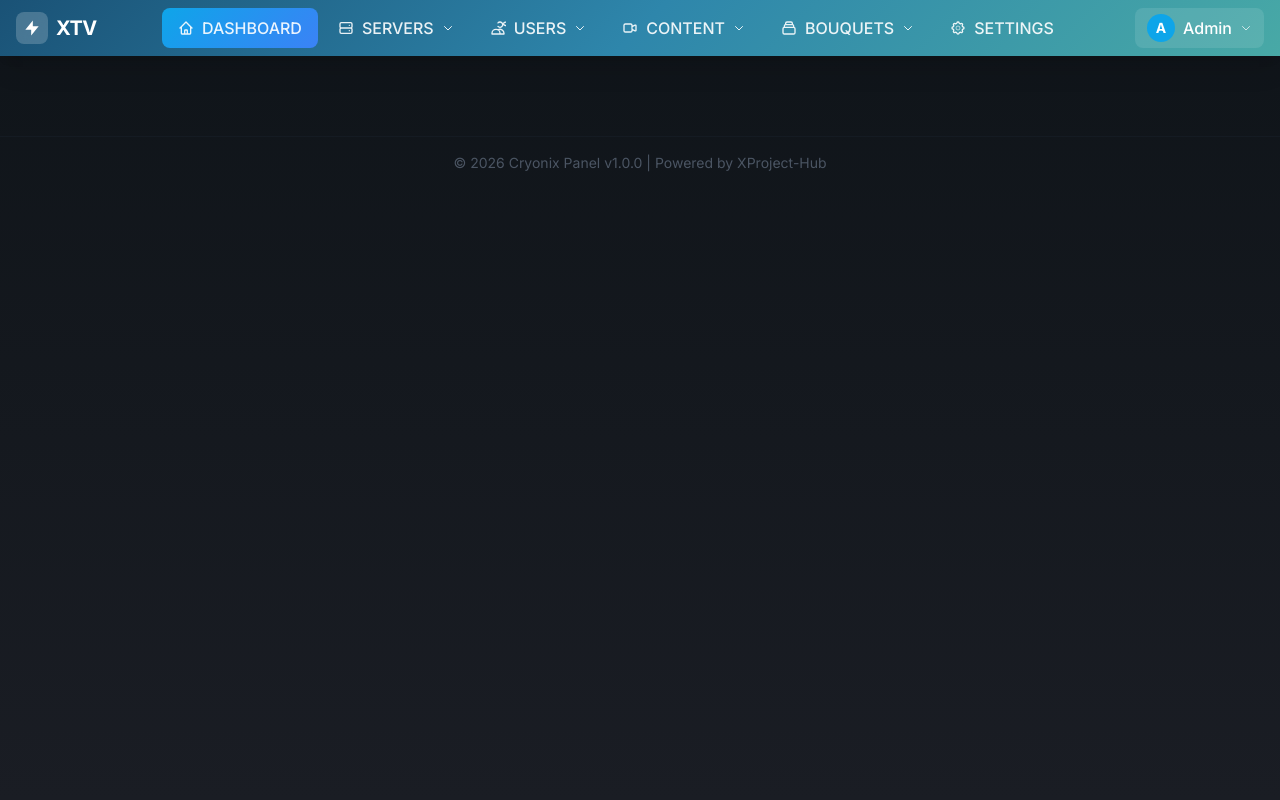
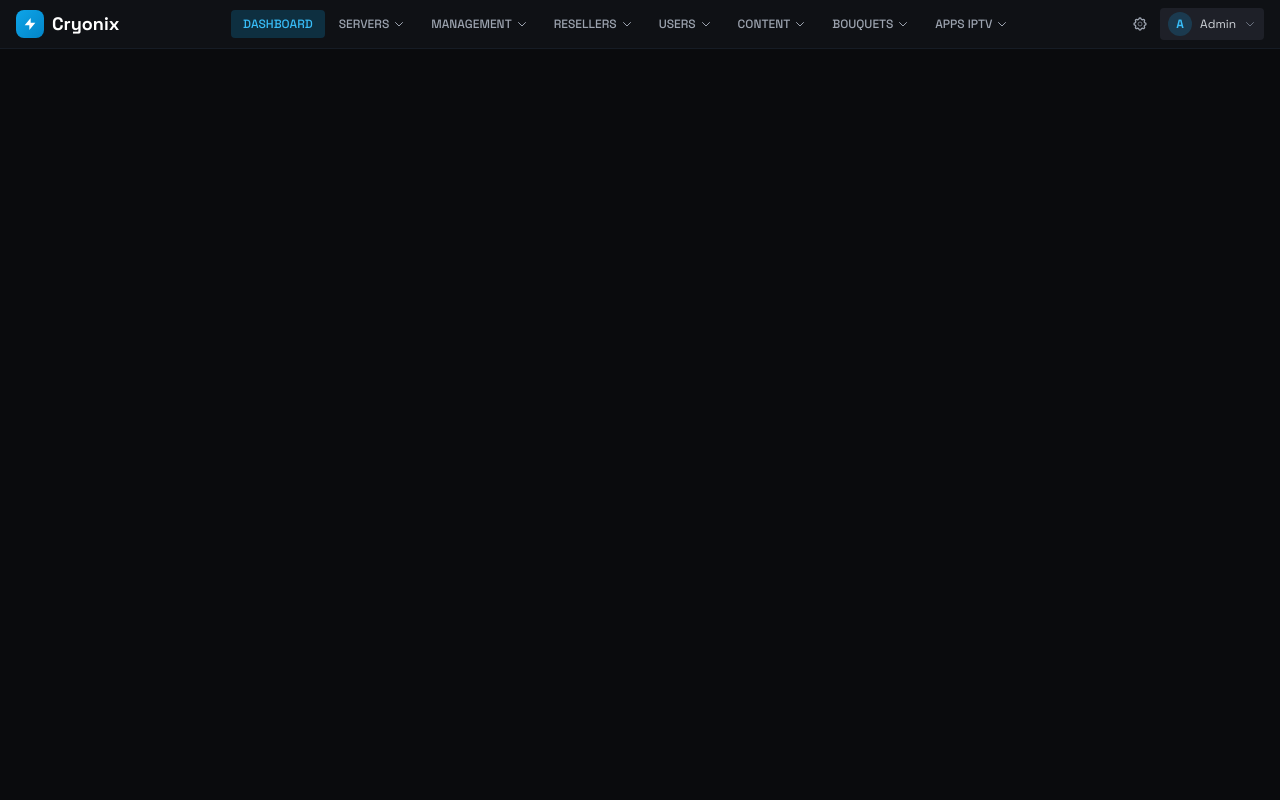
Before and after one commit to XProject-hub/Cryonix-Panel, a PHP site: page /layout.php in a window 1280 px wide. Run offline with PHP 8.4, Linux system fonts and the light colour scheme; some libraries are stand-ins or nearby versions.

Commit message:
Smaller nav, original Cryonix colors and style

```diff
--- a/views/admin/layout.php
+++ b/views/admin/layout.php
@@ -1,7 +1,7 @@
 <?php
 /**
  * Cryonix Panel - Admin Layout
- * Xtream UI Style Top Navigation
+ * Top Navigation Style
  * Copyright 2026 XProject-Hub
  */
 $adminPath = defined('ADMIN_PATH') ? ADMIN_PATH : '/admin';
@@ -14,12 +14,12 @@ $currentRoute = $_SERVER['ADMIN_ROUTE'] ?? '/dashboard';
     <meta name="viewport" content="width=device-width, initial-scale=1.0">
     <title><?= $pageTitle ?? 'Admin' ?> - Cryonix Panel</title>
     <script src="https://cdn.tailwindcss.com"></script>
-    <link href="https://fonts.googleapis.com/css2?family=Inter:wght@400;500;600;700&display=swap" rel="stylesheet">
+    <link href="https://fonts.googleapis.com/css2?family=Space+Grotesk:wght@400;500;600;700&display=swap" rel="stylesheet">
     <script>
         tailwind.config = {
             theme: {
                 extend: {
-                    fontFamily: { 'sans': ['Inter', 'system-ui'] },
+                    fontFamily: { 'sans': ['Space Grotesk', 'system-ui'] },
                     colors: {
                         'cryo': { 400: '#38bdf8', 500: '#0ea5e9', 600: '#0284c7' },
                         'dark': { 800: '#1e2028', 900: '#0f1115', 950: '#0a0b0d' }
@@ -32,145 +32,141 @@ $currentRoute = $_SERVER['ADMIN_ROUTE'] ?? '/dashboard';
         .glass { backdrop-filter: blur(12px); background: rgba(15, 17, 21, 0.95); }
         .nav-item { position: relative; }
         .nav-item:hover .dropdown { display: block; }
-        .dropdown { display: none; position: absolute; top: 100%; left: 0; min-width: 200px; z-index: 50; }
-        .nav-link.active { background: linear-gradient(135deg, #0ea5e9 0%, #3b82f6 100%); }
-        .header-gradient { background: linear-gradient(135deg, #1a5276 0%, #2e86ab 50%, #48a9a6 100%); }
-        body { background: linear-gradient(180deg, #0f1419 0%, #1a1d24 100%); min-height: 100vh; }
+        .dropdown { display: none; position: absolute; top: 100%; left: 0; min-width: 180px; z-index: 50; }
+        .nav-link.active { background: rgba(14, 165, 233, 0.2); color: #38bdf8; }
     </style>
 </head>
-<body class="text-gray-100 font-sans">
-    <!-- Top Header Bar -->
-    <header class="header-gradient shadow-xl">
-        <div class="container mx-auto px-4">
-            <div class="flex items-center justify-between h-14">
+<body class="bg-dark-950 text-gray-100 font-sans min-h-screen">
+    <!-- Top Navigation -->
+    <header class="bg-dark-900 border-b border-gray-800/50 sticky top-0 z-40">
+        <div class="flex items-center justify-between px-4 h-12">
             <!-- Logo -->
             <a href="<?= $adminPath ?>/dashboard" class="flex items-center gap-2">
-                    <div class="w-8 h-8 rounded-lg bg-white/20 flex items-center justify-center backdrop-blur">
-                        <svg class="w-5 h-5 text-white" fill="currentColor" viewBox="0 0 24 24">
+                <div class="w-7 h-7 rounded-lg bg-gradient-to-br from-cryo-500 to-cryo-600 flex items-center justify-center">
+                    <svg class="w-4 h-4 text-white" fill="currentColor" viewBox="0 0 24 24">
                         <path d="M13 10V3L4 14h7v7l9-11h-7z"/>
                     </svg>
                 </div>
-                    <span class="text-xl font-bold text-white tracking-tight">XTV</span>
+                <span class="text-lg font-bold text-white">Cryonix</span>
             </a>
 
             <!-- Navigation -->
-                <nav class="flex items-center gap-1">
+            <nav class="flex items-center gap-0.5">
                 <!-- Dashboard -->
-                    <a href="<?= $adminPath ?>/dashboard" class="nav-link px-4 py-2 rounded-lg text-white/90 hover:bg-white/10 font-medium transition flex items-center gap-2 <?= $currentRoute === '/dashboard' ? 'active' : '' ?>">
-                        <svg class="w-4 h-4" fill="none" stroke="currentColor" viewBox="0 0 24 24"><path stroke-linecap="round" stroke-linejoin="round" stroke-width="2" d="M3 12l2-2m0 0l7-7 7 7M5 10v10a1 1 0 001 1h3m10-11l2 2m-2-2v10a1 1 0 01-1 1h-3m-6 0a1 1 0 001-1v-4a1 1 0 011-1h2a1 1 0 011 1v4a1 1 0 001 1m-6 0h6"/></svg>
+                <a href="<?= $adminPath ?>/dashboard" class="nav-link px-3 py-1.5 rounded text-xs font-medium transition <?= $currentRoute === '/dashboard' ? 'active' : 'text-gray-400 hover:text-white hover:bg-dark-800' ?>">
                     DASHBOARD
                 </a>
 
-                    <!-- Servers Dropdown -->
+                <!-- Servers -->
                 <div class="nav-item">
-                        <button class="nav-link px-4 py-2 rounded-lg text-white/90 hover:bg-white/10 font-medium transition flex items-center gap-2 <?= str_starts_with($currentRoute, '/servers') ? 'active' : '' ?>">
-                            <svg class="w-4 h-4" fill="none" stroke="currentColor" viewBox="0 0 24 24"><path stroke-linecap="round" stroke-linejoin="round" stroke-width="2" d="M5 12h14M5 12a2 2 0 01-2-2V6a2 2 0 012-2h14a2 2 0 012 2v4a2 2 0 01-2 2M5 12a2 2 0 00-2 2v4a2 2 0 002 2h14a2 2 0 002-2v-4a2 2 0 00-2-2m-2-4h.01M17 16h.01"/></svg>
-                            SERVERS
-                            <svg class="w-3 h-3" fill="none" stroke="currentColor" viewBox="0 0 24 24"><path stroke-linecap="round" stroke-linejoin="round" stroke-width="2" d="M19 9l-7 7-7-7"/></svg>
+                    <button class="nav-link px-3 py-1.5 rounded text-xs font-medium transition flex items-center gap-1 <?= str_starts_with($currentRoute, '/servers') ? 'active' : 'text-gray-400 hover:text-white hover:bg-dark-800' ?>">
+                        SERVERS <svg class="w-3 h-3" fill="none" stroke="currentColor" viewBox="0 0 24 24"><path stroke-linecap="round" stroke-linejoin="round" stroke-width="2" d="M19 9l-7 7-7-7"/></svg>
                     </button>
-                        <div class="dropdown glass rounded-lg shadow-2xl border border-gray-800/50 py-2 mt-1">
-                            <a href="<?= $adminPath ?>/servers" class="block px-4 py-2 hover:bg-cryo-500/20 text-gray-300 hover:text-white">All Servers</a>
-                            <a href="<?= $adminPath ?>/servers/add" class="block px-4 py-2 hover:bg-cryo-500/20 text-gray-300 hover:text-white">Add Load Balancer</a>
+                    <div class="dropdown glass rounded-lg shadow-xl border border-gray-800/50 py-1 mt-1">
+                        <a href="<?= $adminPath ?>/servers" class="block px-3 py-1.5 text-xs text-gray-400 hover:text-white hover:bg-cryo-500/10">All Servers</a>
+                        <a href="<?= $adminPath ?>/servers/add" class="block px-3 py-1.5 text-xs text-gray-400 hover:text-white hover:bg-cryo-500/10">Add Load Balancer</a>
                     </div>
                 </div>
 
-                    <!-- Users Dropdown -->
+                <!-- Management -->
                 <div class="nav-item">
-                        <button class="nav-link px-4 py-2 rounded-lg text-white/90 hover:bg-white/10 font-medium transition flex items-center gap-2 <?= str_starts_with($currentRoute, '/users') ? 'active' : '' ?>">
-                            <svg class="w-4 h-4" fill="none" stroke="currentColor" viewBox="0 0 24 24"><path stroke-linecap="round" stroke-linejoin="round" stroke-width="2" d="M12 4.354a4 4 0 110 5.292M15 21H3v-1a6 6 0 0112 0v1zm0 0h6v-1a6 6 0 00-9-5.197m13.5-9a2.5 2.5 0 11-5 0 2.5 2.5 0 015 0z"/></svg>
-                            USERS
-                            <svg class="w-3 h-3" fill="none" stroke="currentColor" viewBox="0 0 24 24"><path stroke-linecap="round" stroke-linejoin="round" stroke-width="2" d="M19 9l-7 7-7-7"/></svg>
+                    <button class="nav-link px-3 py-1.5 rounded text-xs font-medium transition flex items-center gap-1 text-gray-400 hover:text-white hover:bg-dark-800">
+                        MANAGEMENT <svg class="w-3 h-3" fill="none" stroke="currentColor" viewBox="0 0 24 24"><path stroke-linecap="round" stroke-linejoin="round" stroke-width="2" d="M19 9l-7 7-7-7"/></svg>
                     </button>
-                        <div class="dropdown glass rounded-lg shadow-2xl border border-gray-800/50 py-2 mt-1">
-                            <a href="<?= $adminPath ?>/users" class="block px-4 py-2 hover:bg-cryo-500/20 text-gray-300 hover:text-white">All Users</a>
-                            <a href="<?= $adminPath ?>/users/add" class="block px-4 py-2 hover:bg-cryo-500/20 text-gray-300 hover:text-white">Add User</a>
-                            <div class="border-t border-gray-700/50 my-1"></div>
-                            <a href="<?= $adminPath ?>/users?filter=online" class="block px-4 py-2 hover:bg-cryo-500/20 text-gray-300 hover:text-white">Online Users</a>
-                            <a href="<?= $adminPath ?>/users?filter=expired" class="block px-4 py-2 hover:bg-cryo-500/20 text-gray-300 hover:text-white">Expired Users</a>
+                    <div class="dropdown glass rounded-lg shadow-xl border border-gray-800/50 py-1 mt-1">
+                        <a href="<?= $adminPath ?>/categories" class="block px-3 py-1.5 text-xs text-gray-400 hover:text-white hover:bg-cryo-500/10">Categories</a>
+                        <a href="<?= $adminPath ?>/categories/add" class="block px-3 py-1.5 text-xs text-gray-400 hover:text-white hover:bg-cryo-500/10">Add Category</a>
                     </div>
                 </div>
 
-                    <!-- Content Dropdown -->
+                <!-- Resellers -->
                 <div class="nav-item">
-                        <button class="nav-link px-4 py-2 rounded-lg text-white/90 hover:bg-white/10 font-medium transition flex items-center gap-2 <?= str_starts_with($currentRoute, '/streams') || str_starts_with($currentRoute, '/movies') || str_starts_with($currentRoute, '/series') ? 'active' : '' ?>">
-                            <svg class="w-4 h-4" fill="none" stroke="currentColor" viewBox="0 0 24 24"><path stroke-linecap="round" stroke-linejoin="round" stroke-width="2" d="M15 10l4.553-2.276A1 1 0 0121 8.618v6.764a1 1 0 01-1.447.894L15 14M5 18h8a2 2 0 002-2V8a2 2 0 00-2-2H5a2 2 0 00-2 2v8a2 2 0 002 2z"/></svg>
-                            CONTENT
-                            <svg class="w-3 h-3" fill="none" stroke="currentColor" viewBox="0 0 24 24"><path stroke-linecap="round" stroke-linejoin="round" stroke-width="2" d="M19 9l-7 7-7-7"/></svg>
+                    <button class="nav-link px-3 py-1.5 rounded text-xs font-medium transition flex items-center gap-1 text-gray-400 hover:text-white hover:bg-dark-800">
+                        RESELLERS <svg class="w-3 h-3" fill="none" stroke="currentColor" viewBox="0 0 24 24"><path stroke-linecap="round" stroke-linejoin="round" stroke-width="2" d="M19 9l-7 7-7-7"/></svg>
                     </button>
-                        <div class="dropdown glass rounded-lg shadow-2xl border border-gray-800/50 py-2 mt-1">
-                            <a href="<?= $adminPath ?>/streams" class="block px-4 py-2 hover:bg-cryo-500/20 text-gray-300 hover:text-white">Live Channels</a>
-                            <a href="<?= $adminPath ?>/streams/add" class="block px-4 py-2 hover:bg-cryo-500/20 text-gray-300 hover:text-white">Add Channel</a>
-                            <div class="border-t border-gray-700/50 my-1"></div>
-                            <a href="<?= $adminPath ?>/movies" class="block px-4 py-2 hover:bg-cryo-500/20 text-gray-300 hover:text-white">Movies (VOD)</a>
-                            <a href="<?= $adminPath ?>/movies/add" class="block px-4 py-2 hover:bg-cryo-500/20 text-gray-300 hover:text-white">Add Movie</a>
-                            <div class="border-t border-gray-700/50 my-1"></div>
-                            <a href="<?= $adminPath ?>/series" class="block px-4 py-2 hover:bg-cryo-500/20 text-gray-300 hover:text-white">Series</a>
-                            <a href="<?= $adminPath ?>/series/add" class="block px-4 py-2 hover:bg-cryo-500/20 text-gray-300 hover:text-white">Add Series</a>
+                    <div class="dropdown glass rounded-lg shadow-xl border border-gray-800/50 py-1 mt-1">
+                        <a href="<?= $adminPath ?>/resellers" class="block px-3 py-1.5 text-xs text-gray-400 hover:text-white hover:bg-cryo-500/10">All Resellers</a>
+                        <a href="<?= $adminPath ?>/resellers/add" class="block px-3 py-1.5 text-xs text-gray-400 hover:text-white hover:bg-cryo-500/10">Add Reseller</a>
                     </div>
                 </div>
 
-                    <!-- Bouquets Dropdown -->
+                <!-- Users -->
                 <div class="nav-item">
-                        <button class="nav-link px-4 py-2 rounded-lg text-white/90 hover:bg-white/10 font-medium transition flex items-center gap-2 <?= str_starts_with($currentRoute, '/bouquets') || str_starts_with($currentRoute, '/categories') ? 'active' : '' ?>">
-                            <svg class="w-4 h-4" fill="none" stroke="currentColor" viewBox="0 0 24 24"><path stroke-linecap="round" stroke-linejoin="round" stroke-width="2" d="M19 11H5m14 0a2 2 0 012 2v6a2 2 0 01-2 2H5a2 2 0 01-2-2v-6a2 2 0 012-2m14 0V9a2 2 0 00-2-2M5 11V9a2 2 0 012-2m0 0V5a2 2 0 012-2h6a2 2 0 012 2v2M7 7h10"/></svg>
-                            BOUQUETS
-                            <svg class="w-3 h-3" fill="none" stroke="currentColor" viewBox="0 0 24 24"><path stroke-linecap="round" stroke-linejoin="round" stroke-width="2" d="M19 9l-7 7-7-7"/></svg>
+                    <button class="nav-link px-3 py-1.5 rounded text-xs font-medium transition flex items-center gap-1 <?= str_starts_with($currentRoute, '/users') ? 'active' : 'text-gray-400 hover:text-white hover:bg-dark-800' ?>">
+                        USERS <svg class="w-3 h-3" fill="none" stroke="currentColor" viewBox="0 0 24 24"><path stroke-linecap="round" stroke-linejoin="round" stroke-width="2" d="M19 9l-7 7-7-7"/></svg>
                     </button>
-                        <div class="dropdown glass rounded-lg shadow-2xl border border-gray-800/50 py-2 mt-1">
-                            <a href="<?= $adminPath ?>/bouquets" class="block px-4 py-2 hover:bg-cryo-500/20 text-gray-300 hover:text-white">All Bouquets</a>
-                            <a href="<?= $adminPath ?>/bouquets/add" class="block px-4 py-2 hover:bg-cryo-500/20 text-gray-300 hover:text-white">Add Bouquet</a>
-                            <div class="border-t border-gray-700/50 my-1"></div>
-                            <a href="<?= $adminPath ?>/categories" class="block px-4 py-2 hover:bg-cryo-500/20 text-gray-300 hover:text-white">Categories</a>
-                            <a href="<?= $adminPath ?>/categories/add" class="block px-4 py-2 hover:bg-cryo-500/20 text-gray-300 hover:text-white">Add Category</a>
+                    <div class="dropdown glass rounded-lg shadow-xl border border-gray-800/50 py-1 mt-1">
+                        <a href="<?= $adminPath ?>/users" class="block px-3 py-1.5 text-xs text-gray-400 hover:text-white hover:bg-cryo-500/10">All Users</a>
+                        <a href="<?= $adminPath ?>/users/add" class="block px-3 py-1.5 text-xs text-gray-400 hover:text-white hover:bg-cryo-500/10">Add User</a>
+                        <a href="<?= $adminPath ?>/users?filter=online" class="block px-3 py-1.5 text-xs text-gray-400 hover:text-white hover:bg-cryo-500/10">Online Users</a>
                     </div>
                 </div>
 
-                    <!-- Settings -->
-                    <a href="<?= $adminPath ?>/settings" class="nav-link px-4 py-2 rounded-lg text-white/90 hover:bg-white/10 font-medium transition flex items-center gap-2 <?= str_starts_with($currentRoute, '/settings') ? 'active' : '' ?>">
+                <!-- Content -->
+                <div class="nav-item">
+                    <button class="nav-link px-3 py-1.5 rounded text-xs font-medium transition flex items-center gap-1 <?= str_starts_with($currentRoute, '/streams') || str_starts_with($currentRoute, '/movies') || str_starts_with($currentRoute, '/series') ? 'active' : 'text-gray-400 hover:text-white hover:bg-dark-800' ?>">
+                        CONTENT <svg class="w-3 h-3" fill="none" stroke="currentColor" viewBox="0 0 24 24"><path stroke-linecap="round" stroke-linejoin="round" stroke-width="2" d="M19 9l-7 7-7-7"/></svg>
+                    </button>
+                    <div class="dropdown glass rounded-lg shadow-xl border border-gray-800/50 py-1 mt-1">
+                        <a href="<?= $adminPath ?>/streams" class="block px-3 py-1.5 text-xs text-gray-400 hover:text-white hover:bg-cryo-500/10">Live Channels</a>
+                        <a href="<?= $adminPath ?>/streams/add" class="block px-3 py-1.5 text-xs text-gray-400 hover:text-white hover:bg-cryo-500/10">Add Channel</a>
+                        <div class="border-t border-gray-800/50 my-1"></div>
+                        <a href="<?= $adminPath ?>/movies" class="block px-3 py-1.5 text-xs text-gray-400 hover:text-white hover:bg-cryo-500/10">Movies (VOD)</a>
+                        <a href="<?= $adminPath ?>/series" class="block px-3 py-1.5 text-xs text-gray-400 hover:text-white hover:bg-cryo-500/10">Series</a>
+                    </div>
+                </div>
+
+                <!-- Bouquets -->
+                <div class="nav-item">
+                    <button class="nav-link px-3 py-1.5 rounded text-xs font-medium transition flex items-center gap-1 <?= str_starts_with($currentRoute, '/bouquets') ? 'active' : 'text-gray-400 hover:text-white hover:bg-dark-800' ?>">
+                        BOUQUETS <svg class="w-3 h-3" fill="none" stroke="currentColor" viewBox="0 0 24 24"><path stroke-linecap="round" stroke-linejoin="round" stroke-width="2" d="M19 9l-7 7-7-7"/></svg>
+                    </button>
+                    <div class="dropdown glass rounded-lg shadow-xl border border-gray-800/50 py-1 mt-1">
+                        <a href="<?= $adminPath ?>/bouquets" class="block px-3 py-1.5 text-xs text-gray-400 hover:text-white hover:bg-cryo-500/10">All Bouquets</a>
+                        <a href="<?= $adminPath ?>/bouquets/add" class="block px-3 py-1.5 text-xs text-gray-400 hover:text-white hover:bg-cryo-500/10">Add Bouquet</a>
+                    </div>
+                </div>
+
+                <!-- Apps IPTV -->
+                <div class="nav-item">
+                    <button class="nav-link px-3 py-1.5 rounded text-xs font-medium transition flex items-center gap-1 text-gray-400 hover:text-white hover:bg-dark-800">
+                        APPS IPTV <svg class="w-3 h-3" fill="none" stroke="currentColor" viewBox="0 0 24 24"><path stroke-linecap="round" stroke-linejoin="round" stroke-width="2" d="M19 9l-7 7-7-7"/></svg>
+                    </button>
+                    <div class="dropdown glass rounded-lg shadow-xl border border-gray-800/50 py-1 mt-1">
+                        <a href="<?= $adminPath ?>/apps" class="block px-3 py-1.5 text-xs text-gray-400 hover:text-white hover:bg-cryo-500/10">Manage Apps</a>
+                        <a href="<?= $adminPath ?>/epg" class="block px-3 py-1.5 text-xs text-gray-400 hover:text-white hover:bg-cryo-500/10">EPG Manager</a>
+                    </div>
+                </div>
+            </nav>
+
+            <!-- Right Side -->
+            <div class="flex items-center gap-3">
+                <a href="<?= $adminPath ?>/settings" class="text-gray-400 hover:text-white transition">
                     <svg class="w-4 h-4" fill="none" stroke="currentColor" viewBox="0 0 24 24"><path stroke-linecap="round" stroke-linejoin="round" stroke-width="2" d="M10.325 4.317c.426-1.756 2.924-1.756 3.35 0a1.724 1.724 0 002.573 1.066c1.543-.94 3.31.826 2.37 2.37a1.724 1.724 0 001.065 2.572c1.756.426 1.756 2.924 0 3.35a1.724 1.724 0 00-1.066 2.573c.94 1.543-.826 3.31-2.37 2.37a1.724 1.724 0 00-2.572 1.065c-.426 1.756-2.924 1.756-3.35 0a1.724 1.724 0 00-2.573-1.066c-1.543.94-3.31-.826-2.37-2.37a1.724 1.724 0 00-1.065-2.572c-1.756-.426-1.756-2.924 0-3.35a1.724 1.724 0 001.066-2.573c-.94-1.543.826-3.31 2.37-2.37.996.608 2.296.07 2.572-1.065z"/><circle cx="12" cy="12" r="3"/></svg>
-                        SETTINGS
                 </a>
-                </nav>
 
                 <!-- User Menu -->
                 <div class="nav-item">
-                    <button class="flex items-center gap-2 px-3 py-1.5 rounded-lg bg-white/10 hover:bg-white/20 transition">
-                        <div class="w-7 h-7 rounded-full bg-cryo-500 flex items-center justify-center text-white text-sm font-bold">
+                    <button class="flex items-center gap-2 px-2 py-1 rounded bg-dark-800 hover:bg-dark-700 transition">
+                        <div class="w-6 h-6 rounded-full bg-cryo-500/20 flex items-center justify-center text-cryo-400 text-xs font-bold">
                             <?= strtoupper(substr($_SESSION['username'] ?? 'A', 0, 1)) ?>
                         </div>
-                        <span class="text-white font-medium"><?= htmlspecialchars($_SESSION['username'] ?? 'Admin') ?></span>
-                        <svg class="w-3 h-3 text-white/70" fill="none" stroke="currentColor" viewBox="0 0 24 24"><path stroke-linecap="round" stroke-linejoin="round" stroke-width="2" d="M19 9l-7 7-7-7"/></svg>
+                        <span class="text-xs text-gray-300"><?= htmlspecialchars($_SESSION['username'] ?? 'Admin') ?></span>
+                        <svg class="w-3 h-3 text-gray-500" fill="none" stroke="currentColor" viewBox="0 0 24 24"><path stroke-linecap="round" stroke-linejoin="round" stroke-width="2" d="M19 9l-7 7-7-7"/></svg>
                     </button>
-                    <div class="dropdown glass rounded-lg shadow-2xl border border-gray-800/50 py-2 mt-1 right-0 left-auto">
-                        <a href="<?= $adminPath ?>/license" class="block px-4 py-2 hover:bg-cryo-500/20 text-gray-300 hover:text-white">License</a>
-                        <div class="border-t border-gray-700/50 my-1"></div>
-                        <a href="<?= $adminPath ?>/logout" class="block px-4 py-2 hover:bg-red-500/20 text-red-400 hover:text-red-300">Logout</a>
+                    <div class="dropdown glass rounded-lg shadow-xl border border-gray-800/50 py-1 mt-1 right-0 left-auto">
+                        <a href="<?= $adminPath ?>/license" class="block px-3 py-1.5 text-xs text-gray-400 hover:text-white hover:bg-cryo-500/10">License</a>
+                        <div class="border-t border-gray-800/50 my-1"></div>
+                        <a href="<?= $adminPath ?>/logout" class="block px-3 py-1.5 text-xs text-red-400 hover:text-red-300 hover:bg-red-500/10">Logout</a>
                     </div>
                 </div>
             </div>
         </div>
     </header>
 
-    <!-- Alert Banner (if any) -->
-    <?php if (isset($_SESSION['flash_message'])): ?>
-    <div class="bg-cryo-500/20 border-b border-cryo-500/30 px-4 py-2">
-        <div class="container mx-auto flex items-center gap-2 text-cryo-400">
-            <svg class="w-4 h-4" fill="none" stroke="currentColor" viewBox="0 0 24 24"><path stroke-linecap="round" stroke-linejoin="round" stroke-width="2" d="M13 16h-1v-4h-1m1-4h.01M21 12a9 9 0 11-18 0 9 9 0 0118 0z"/></svg>
-            <?= htmlspecialchars($_SESSION['flash_message']) ?>
-        </div>
-    </div>
-    <?php unset($_SESSION['flash_message']); endif; ?>
-
     <!-- Main Content -->
-    <main class="container mx-auto px-4 py-6">
+    <main class="p-6">
         <?= $content ?? '' ?>
     </main>
-
-    <!-- Footer -->
-    <footer class="border-t border-gray-800/30 py-4 mt-8">
-        <div class="container mx-auto px-4 text-center text-gray-600 text-sm">
-            &copy; 2026 Cryonix Panel v<?= file_exists(CRYONIX_ROOT . '/VERSION') ? trim(file_get_contents(CRYONIX_ROOT . '/VERSION')) : '1.0.0' ?> | Powered by XProject-Hub
-        </div>
-    </footer>
 </body>
 </html>
```
Lines whose indentation alone changed are shown as unchanged.
